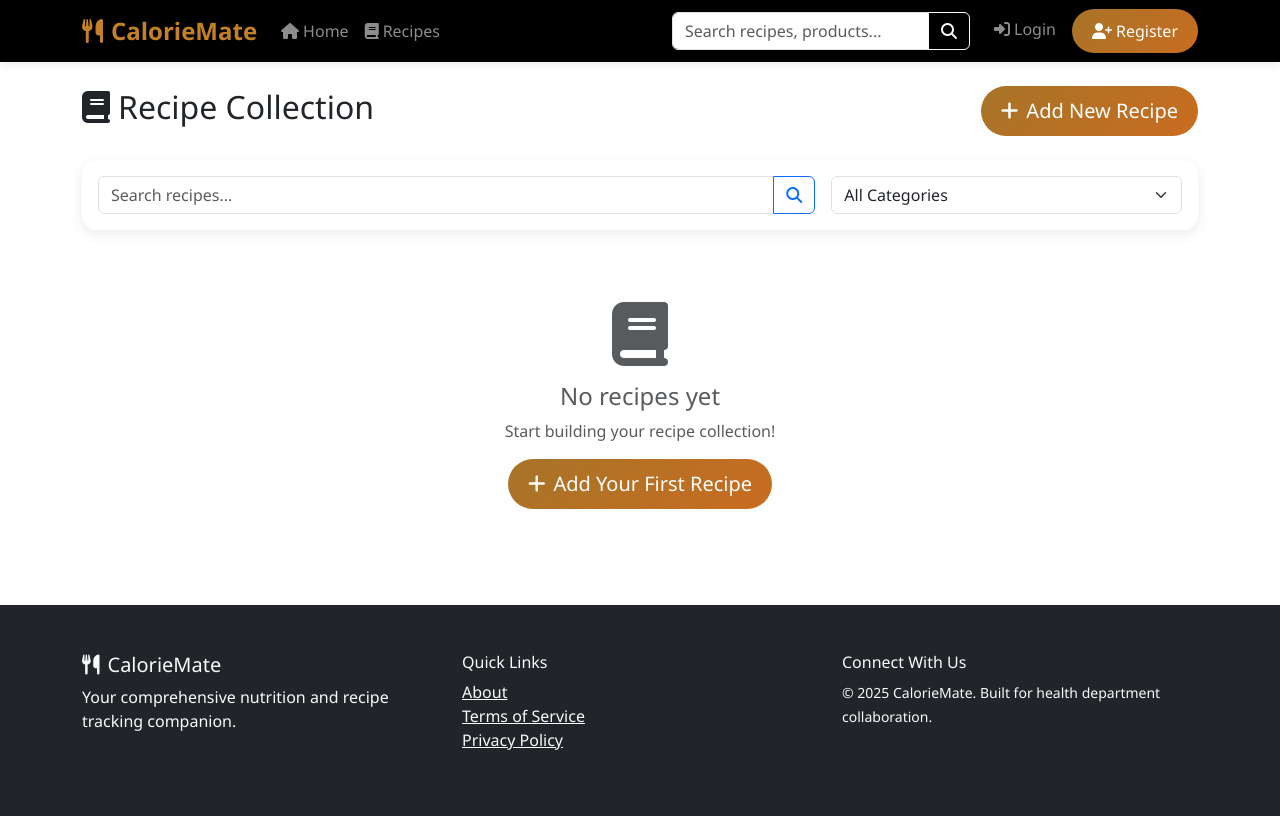
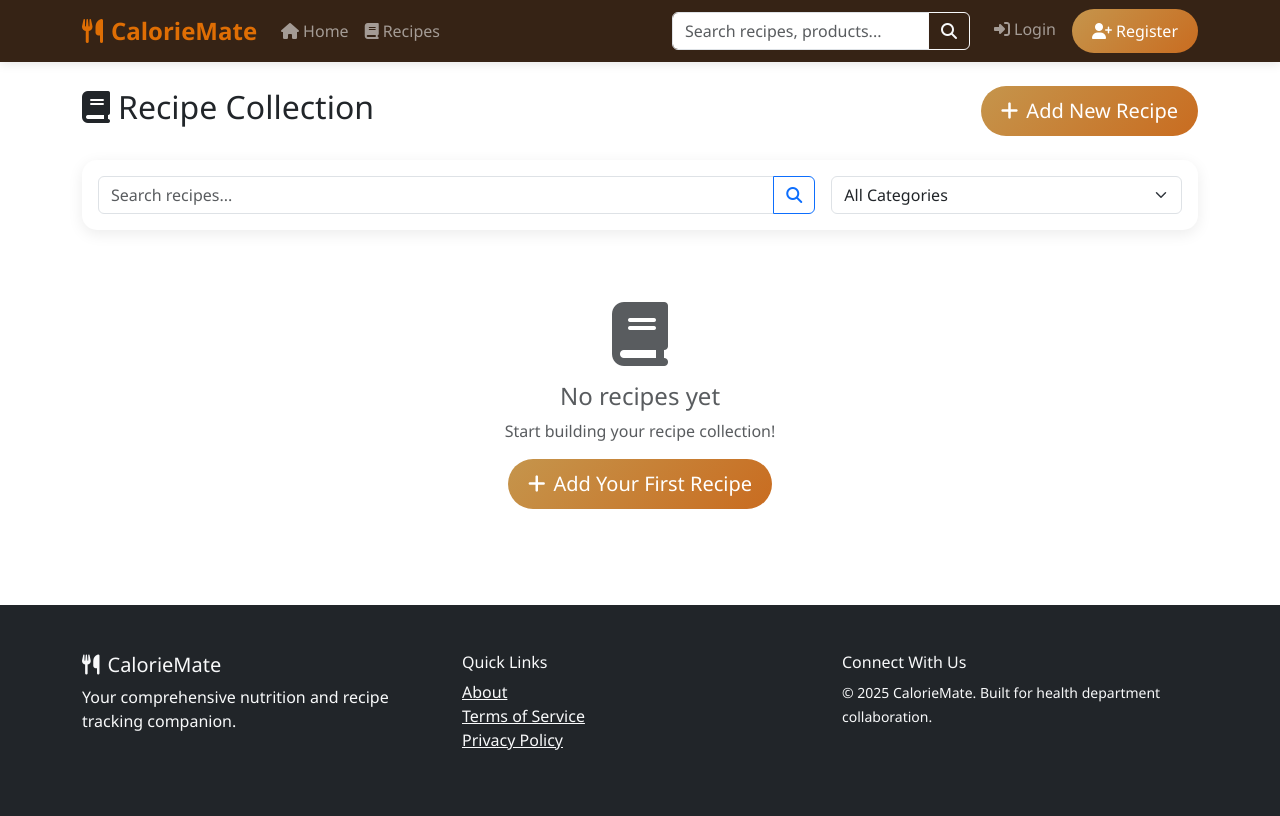
Before and after one commit to michaelfournier064/calorie-mate, a Flask app: page /recipes in a window 1280 px wide. Run offline with Flask 3, Linux system fonts and the light colour scheme; the visitor is signed in with stand-in values (Sample User, id 1); data that the repository does not hold is empty; some libraries are stand-ins or nearby versions.

Commit message:
Updated Some Visuals/Calculator
-Changed some colors
-The nutrient calculator now brings up personal recipes in search as well

```diff
--- a/app.py
+++ b/app.py
@@ -20,7 +20,7 @@ def create_app():
 
     # Configuration
     app.config['SECRET_KEY'] = os.getenv('SECRET_KEY', 'dev-key-change-in-production')
-    app.config['DATABASE_URL'] = os.getenv('DATABASE_URL', 'mysql+pymysql://root:@localhost:3306/caloriemate')
+    app.config['DATABASE_URL'] = os.getenv('DATABASE_URL', 'mysql+pymysql://admin:jY1tUaJq0ht32iEjVp5Q@calorie-mate.cv44iukwwhax.us-east-2.rds.amazonaws.com:3306/caloriemate')
     app.config['WTF_CSRF_TIME_LIMIT'] = 3600  # 1 hour
     app.config['MAX_CONTENT_LENGTH'] = 16 * 1024 * 1024  # 16MB
 
--- a/templates/base.html
+++ b/templates/base.html
@@ -11,20 +11,20 @@
     <!-- <meta name="csrf-token" content="{{ csrf_token() }}"> -->
     <style>
         :root {
-            --brand-primary: #c48027;
-            --gradient-start: #a77428;
+            --brand-primary: #df6e04;
+            --gradient-start: #c5954c;
             --gradient-end: #c96c20;
             --gradient-hover-start: #c96f25;
             --gradient-hover-end: #a0581e;
-            --hero-green-start: #28a745;
-            --hero-green-end: #20c997;
+            --hero-green-start: #b15704;
+            --hero-green-end: #ffb26a;
             --dark-color: #2c3e50;
-            --light-color: #f8f9fa;
+            --light-color: #750000;
         }
 
         body {
             font-family: 'Segoe UI', Tahoma, Geneva, Verdana, sans-serif;
-            background-color: white;
+            background-color: rgb(255, 255, 255);
         }
 
         .navbar-brand {
@@ -34,7 +34,7 @@
         }
 
         .navbar {
-            background-color: #000000 !important;
+            background-color: #362315 !important;
             box-shadow: 0 2px 10px rgba(0,0,0,0.1);
         }
 
--- a/templates/view_recipe.html
+++ b/templates/view_recipe.html
@@ -199,9 +199,10 @@
 <style>
 .ingredient-item, .instruction-item {
     padding: 0.5rem;
-    background: #e07a14;
+    background: #fff8f1;
     border-radius: 0.375rem;
     border-left: 3px solid #ff6600;
+    border-right: 3px solid #ff6600;
 }
 
 .instruction-item .badge {
@@ -214,7 +215,7 @@
 
 .nutrition-label {
     background: white;
-    border: 2px solid #333;
+    border: 2px solid #1f1f1f;
     border-radius: 8px;
     font-family: 'Arial', sans-serif;
 }
```
Also changed, not shown: routes/api.py (+23 -4 lines), 1 other file.
